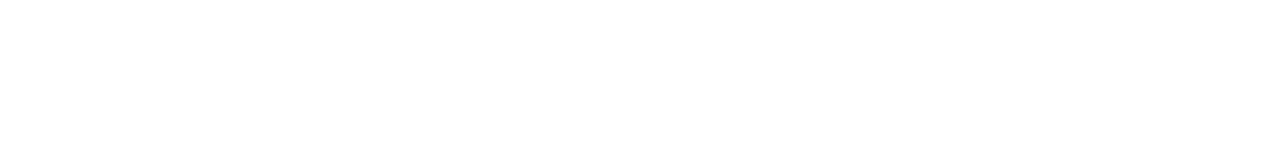
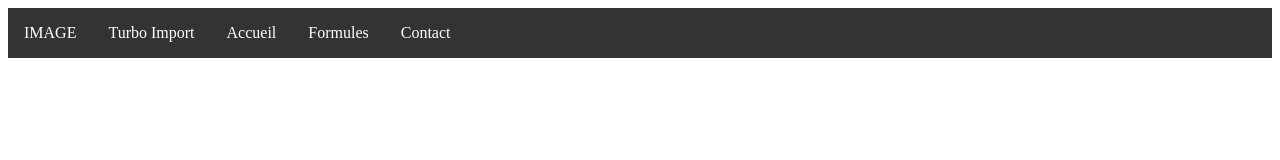
Before and after one commit to EnessAkn/Projet-Pepi-Dev, a plain HTML site: page index.html in a window 1280 px wide. Drawn offline with Linux system fonts and the light colour scheme.

Commit message:
Added Css style sheet + started the top nav bar

```diff
--- /dev/null
+++ b/CSS.css
@@ -0,0 +1,20 @@
+#TopBar{
+    list-style-type: none;
+  margin: 0;
+  padding: 0;
+  overflow: hidden;
+  background-color: #333333;
+}
+li {
+    float: left;
+  }
+li a {
+    display: block;
+    color: white;
+    text-align: center;
+    padding: 16px;
+    text-decoration: none;
+  }
+  li a:hover {
+    background-color: #111111;
+  }
--- a/index.html
+++ b/index.html
@@ -1,12 +1,20 @@
 <!DOCTYPE html>
 <html lang="en">
 <head>
+    <link rel="stylesheet" href="CSS.css">
+
     <meta charset="UTF-8">
     <meta http-equiv="X-UA-Compatible" content="IE=edge">
     <meta name="viewport" content="width=device-width, initial-scale=1.0">
     <title>Projet PepiDev</title>
 </head>
 <body>
-
+        <ul id="TopBar">
+            <li><a href= #logo>IMAGE</a></li>
+            <li><a href= #title>Turbo Import</a></li>
+            <li><a href= #home>Accueil</a></li>
+            <li><a href= #formules> Formules</a></li>
+            <li><a href= #contact> Contact</a></li>
+        </ul>
 </body>
 </html>
```
